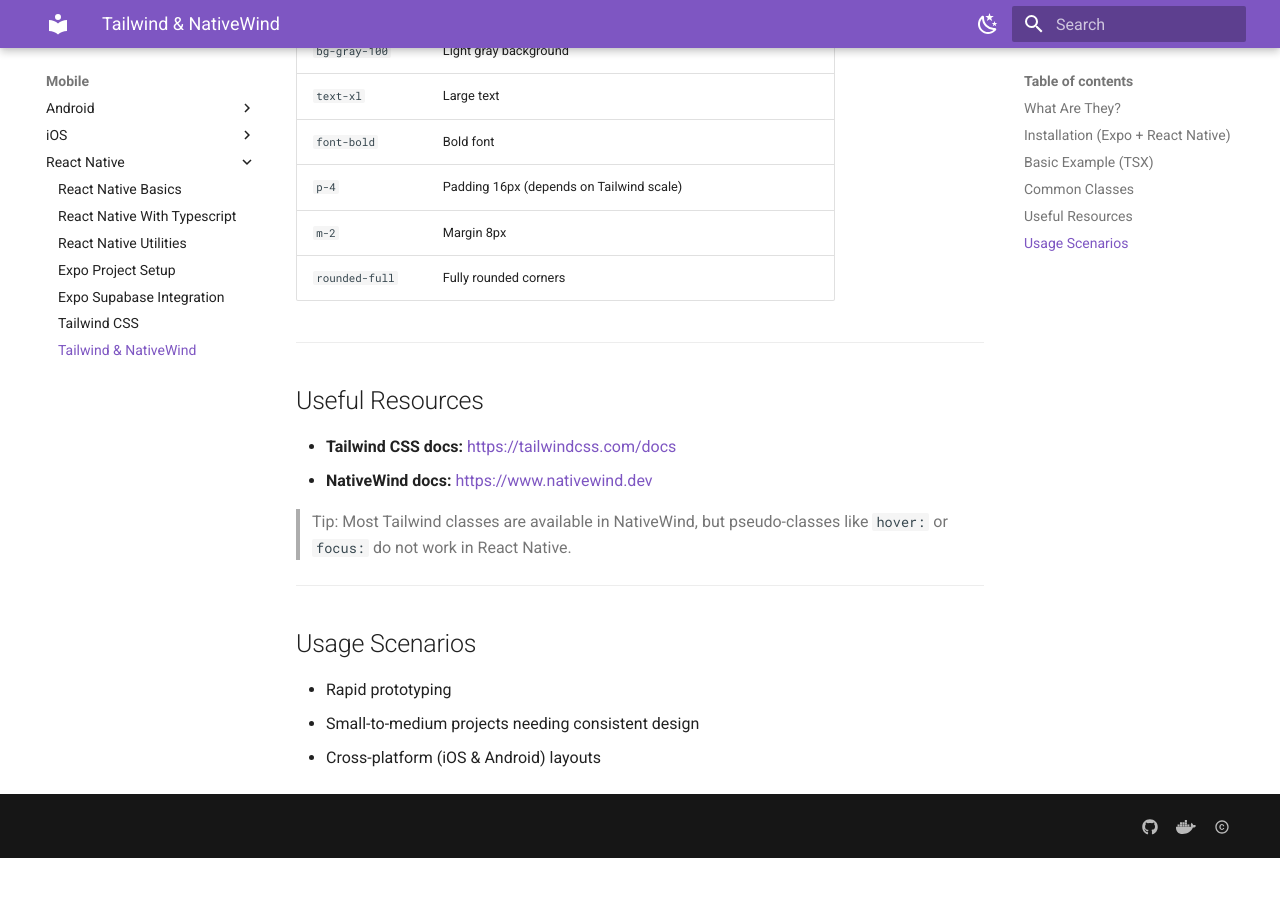
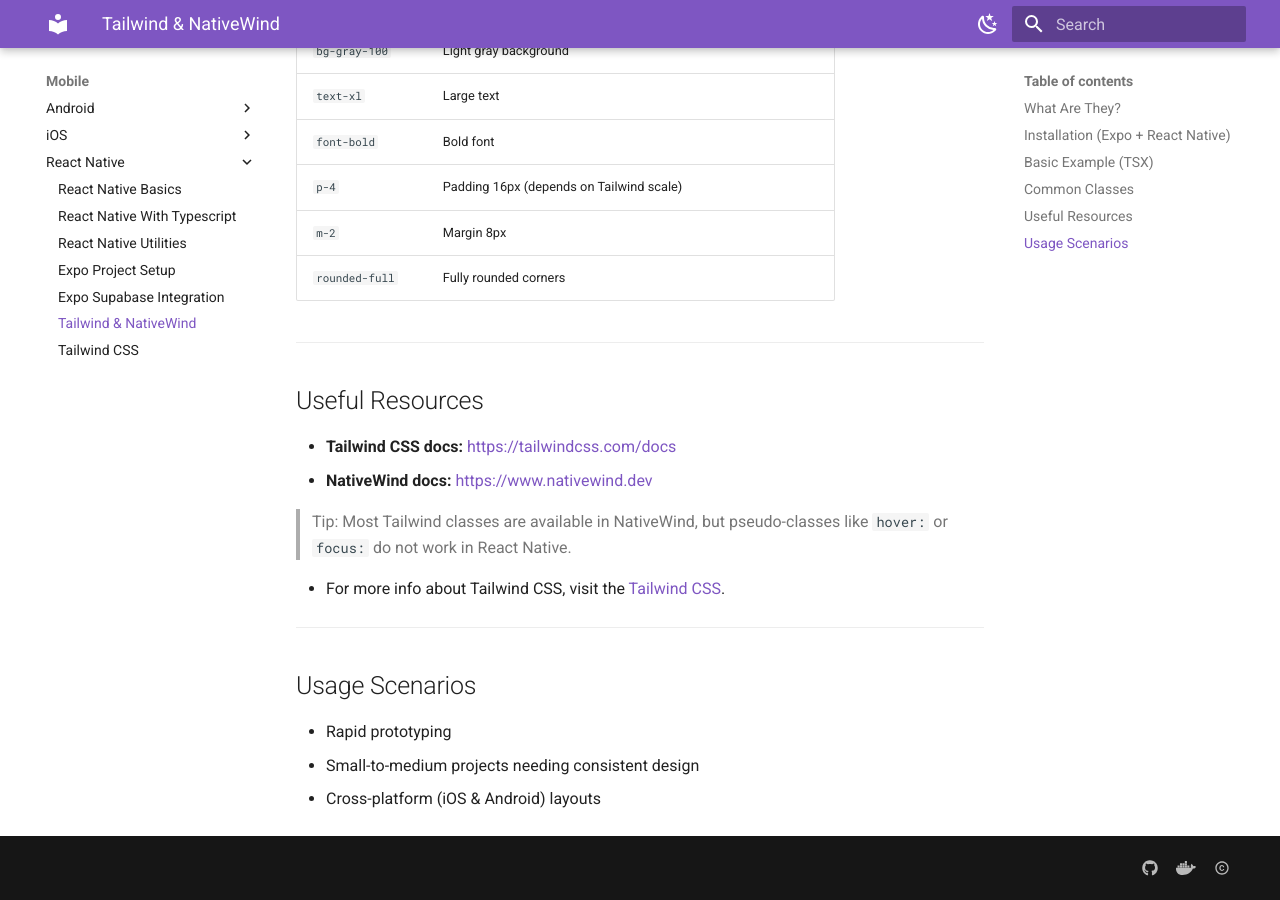
Before and after one commit to ozgurryazilimci/dev-notes, an MkDocs documentation site: the page built from docs/mobile/react-native/tailwind-nativewind.md, in a window 1280 px wide and 900 px high, scrolled down 1933 px. Built offline with MkDocs 1.6.1 and Material for MkDocs 9.7.7, drawn with Linux system fonts in a browser that asks for light colours; before the commit the page ends 2791 px from its top, so only the background shows below that.

Commit message:
Update tailwind page

```diff
--- a/docs/mobile/react-native/nativewind-tailwind.md
+++ b/docs/mobile/react-native/tailwind-nativewind.md
@@ -97,6 +97,8 @@
 > Tip: Most Tailwind classes are available in NativeWind, but pseudo-classes like `hover:` or `focus:` do not work in
 > React Native.
 
+- For more info about Tailwind CSS, visit the [Tailwind CSS](tailwind-css.md).
+
 ---
 
 ## Usage Scenarios
--- a/mkdocs.yml
+++ b/mkdocs.yml
@@ -197,8 +197,8 @@
           - React Native Utilities: mobile/react-native/react-native-utilities.md
           - Expo Project Setup: mobile/react-native/expo-project-setup.md
           - Expo Supabase Integration: mobile/react-native/expo-supabase-integration.md
+          - Tailwind & NativeWind: mobile/react-native/tailwind-nativewind.md
           - Tailwind CSS: mobile/react-native/tailwind-css.md
-          - Tailwind & NativeWind: mobile/react-native/nativewind-tailwind.md
   - Freelance:
       - Freelance Guide: freelance/freelance-guide.md
       - Website:
```
